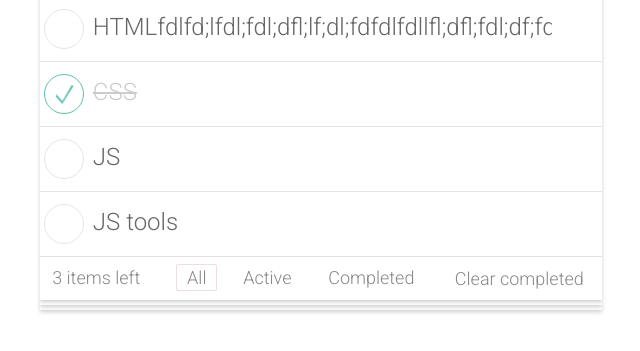
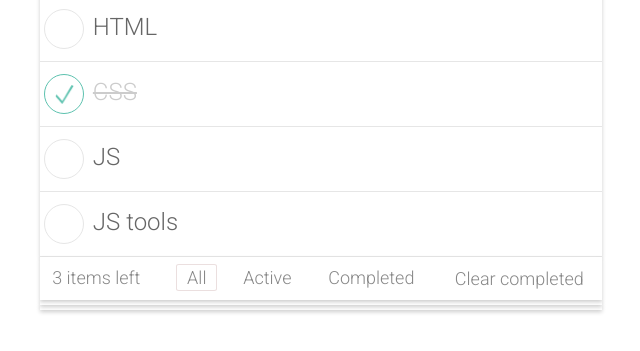
Before and after one commit to ok-technopolis-autumn-2022/Vlad_Korzh, a plain HTML site: page src/index.html in a window 1280 px wide. Shown: the part 227-578 px from the top of the page, without its empty margins (319-959 px from the left). Drawn offline with Linux system fonts and the light colour scheme.

Commit message:
returned normal text

```diff
--- a/src/index.html
+++ b/src/index.html
@@ -25,7 +25,7 @@
                 <div class="section-todos">
                     <label>
                         <input type="checkbox" class="todo-item-status" aria-label="Task: HTML">
-                        <span class="todo-item-text">HTMLfdlfd;lfdl;fdl;dfl;lf;dl;fdfdlfdllfl;dfl;fdl;df;fdl;fdl;lfd;</span>
+                        <span class="todo-item-text">HTML</span>
                     </label>
                     <button title="Delete this task" aria-label="Delete this task" class="button-delete"></button>
                     <div class="todo-edit" hidden="hidden">
```
